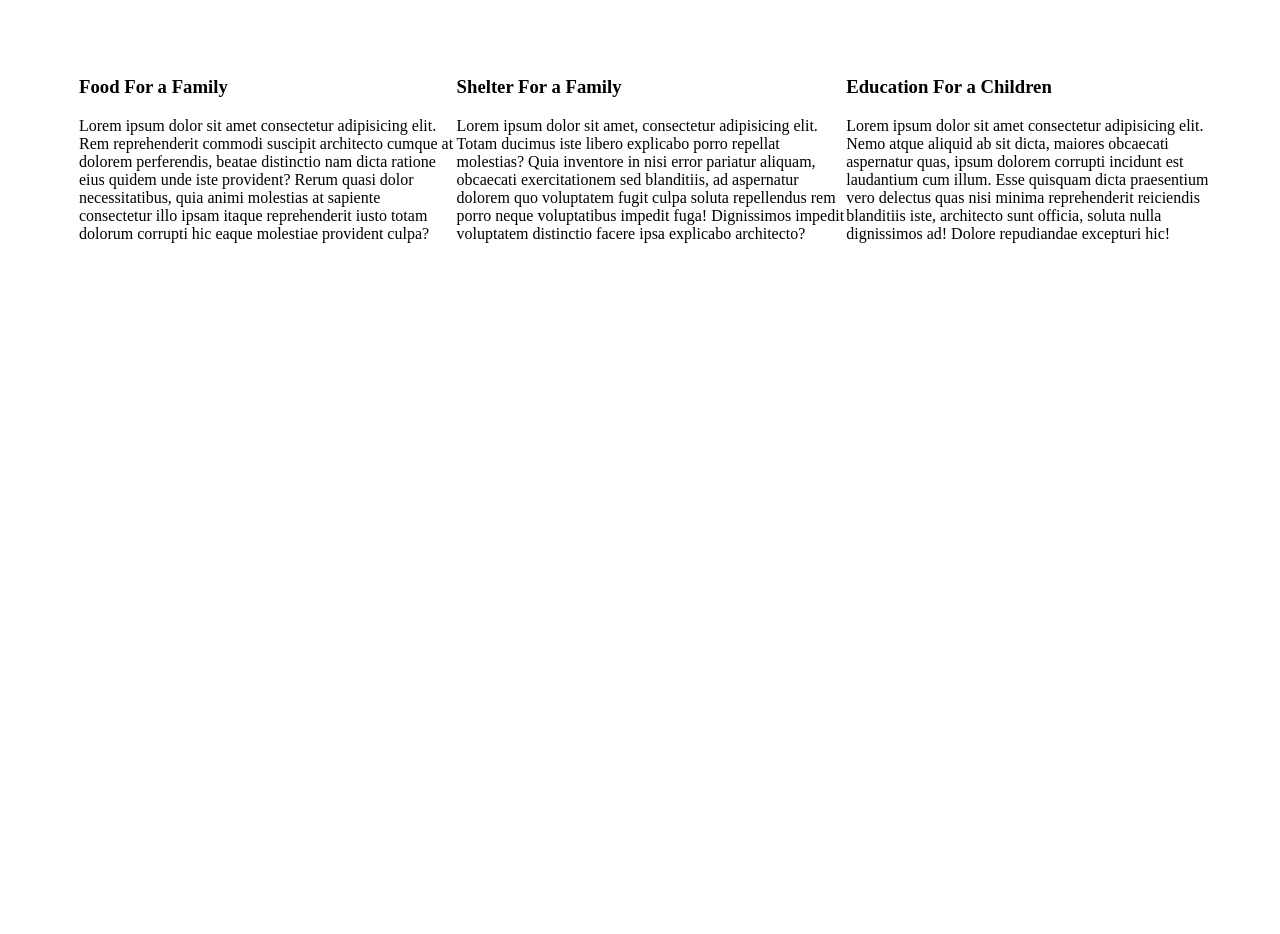
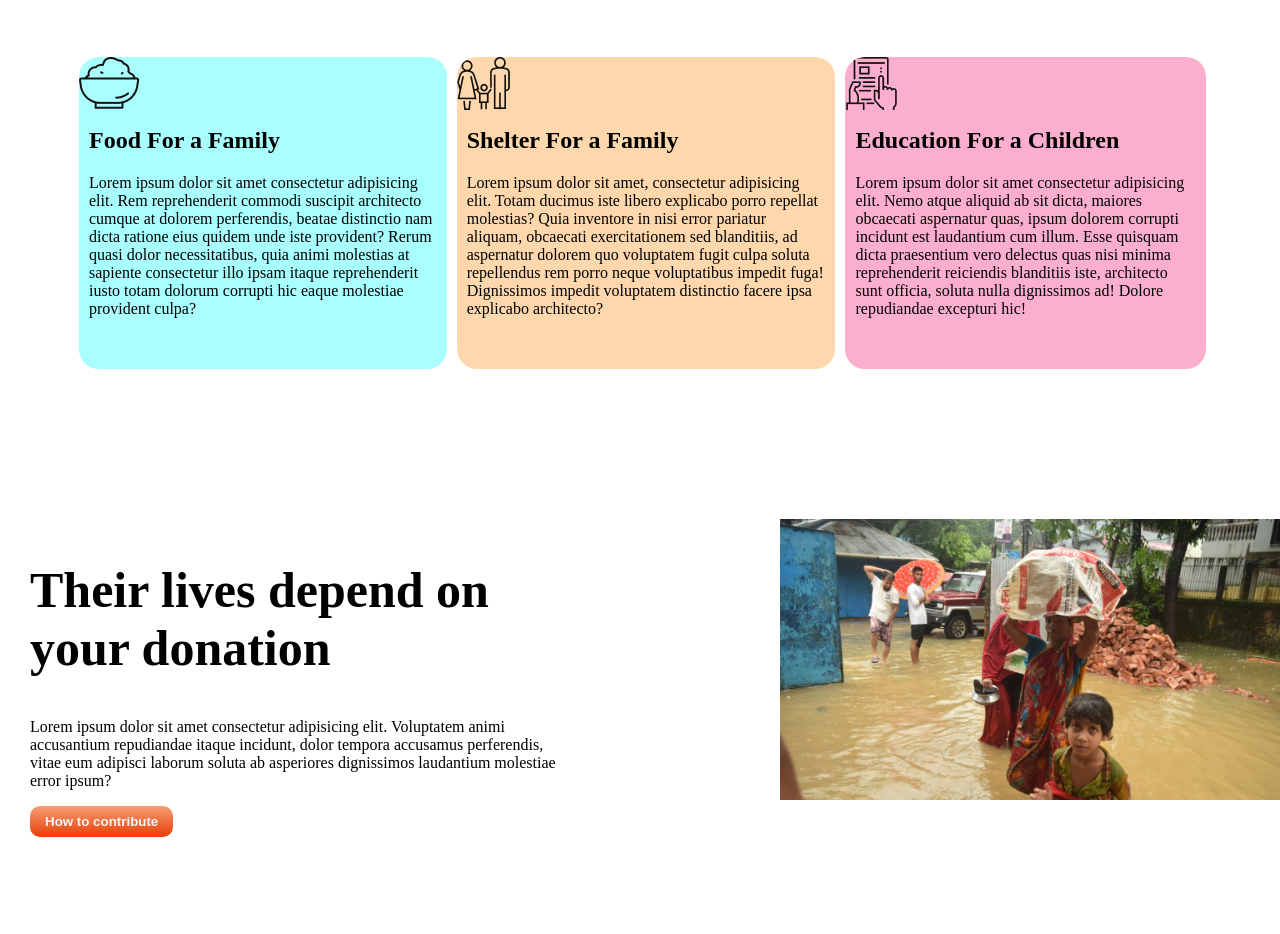
Before and after one commit to ABID-107/donate-today, a plain HTML site: page index.html in a window 1280 px wide. Shown: the part 1440-2374 px from the top of the page. Before the commit the page ends 1699 px from the top, so only its background shows below. Drawn offline with Linux system fonts and the light colour scheme.

Commit message:
last work

```diff
--- a/index.css
+++ b/index.css
@@ -114,11 +114,67 @@ padding-bottom: 100px;
 .text-section{
     width: 90%;
     margin: 0 auto;
+    padding-bottom: 150px;
 }
 .icon-part{
     display: flex;
     padding-left: 15px;
 }
 .Food{
-    margin: auto;
+    background-image: url(icons/food.png);
+    background-repeat: no-repeat;
+    margin-right:10px;
+    width: auto;
+    padding: 50px 10px 35px 10px;
+    background-color: #00ffff56;
+    border-radius: 20px;
 }
+.Shelter{
+    background-image: url(icons/shelter.png);
+    background-repeat: no-repeat;
+    margin-right:10px;
+    width: auto;
+    padding: 50px 10px 35px 10px;
+    background-color: #fdb46085;
+    border-radius: 20px;
+}
+.Education{
+    background-image: url(icons/Frame-1.png);
+    background-repeat: no-repeat;
+    margin-right:10px;
+    width: auto;
+    padding: 50px 10px 35px 10px;
+    background-color: #fa68a086;
+    border-radius: 20px;
+}
+.third-section{
+    display: flex;
+    padding-bottom: 100px;
+}
+.third-text{
+    margin-left: 30px;
+    margin-right: 200px;
+}
+button{
+    padding: 8px 15px;
+    text-decoration: none;
+    border-radius: 10px;
+    background-image: linear-gradient( rgb(245, 158, 118), rgb(233, 63, 7));
+    color: whitesmoke;
+    font-weight: 700;
+    border: none;
+}
+.third-img{
+    width: 500px;
+    height: auto;
+    margin-left:20px;
+}
+.forth-section{
+    display: flex;
+    padding-bottom: 100px;
+}
+.forth-img{
+    width: 500px;
+    height: auto;
+    margin-left:20px;
+}
--- a/index.html
+++ b/index.html
@@ -69,8 +69,9 @@
         </p>
       </div>
       <div class="icon-part">
+        <i class="icons/food.png"></i>
         <div class="Food">
-          <h3>Food For a Family</h3>
+          <h2>Food For a Family</h2>
           <p>
             Lorem ipsum dolor sit amet consectetur adipisicing elit. Rem
             reprehenderit commodi suscipit architecto cumque at dolorem
@@ -81,7 +82,7 @@
           </p>
         </div>
         <div class="Shelter">
-          <h3>Shelter For a Family</h3>
+          <h2>Shelter For a Family</h2>
           <p>
             Lorem ipsum dolor sit amet, consectetur adipisicing elit. Totam
             ducimus iste libero explicabo porro repellat molestias? Quia
@@ -93,7 +94,7 @@
           </p>
         </div>
         <div class="Education">
-          <h3>Education For a Children</h3>
+          <h2>Education For a Children</h2>
           <p>
             Lorem ipsum dolor sit amet consectetur adipisicing elit. Nemo atque
             aliquid ab sit dicta, maiores obcaecati aspernatur quas, ipsum
@@ -105,5 +106,31 @@
         </div>
       </div>
     </section>
+    <section class="third-section">
+      <div class="third-text">
+        <h1 style="font-size: 50px">Their lives depend on your donation</h1>
+        <p>
+          Lorem ipsum dolor sit amet consectetur adipisicing elit. Voluptatem
+          animi accusantium repudiandae itaque incidunt, dolor tempora accusamus
+          perferendis, vitae eum adipisci laborum soluta ab asperiores
+          dignissimos laudantium molestiae error ipsum?
+        </p>
+        <button>How to contribute</button>
+      </div>
+      <div><img class="third-img" src="images/donation14.webp" alt="" /></div>
+    </section>
+    <section class="forth-section">
+      <div><img class="third-img" src="images/donation14.webp" alt="" /></div>
+      <div class="third-text">
+        <h1 style="font-size: 50px">Their lives depend on your donation</h1>
+        <p>
+          Lorem ipsum dolor sit amet consectetur adipisicing elit. Voluptatem
+          animi accusantium repudiandae itaque incidunt, dolor tempora accusamus
+          perferendis, vitae eum adipisci laborum soluta ab asperiores
+          dignissimos laudantium molestiae error ipsum?
+        </p>
+        <button>How to contribute</button>
+      </div>
+    </section>
   </body>
 </html>
```
